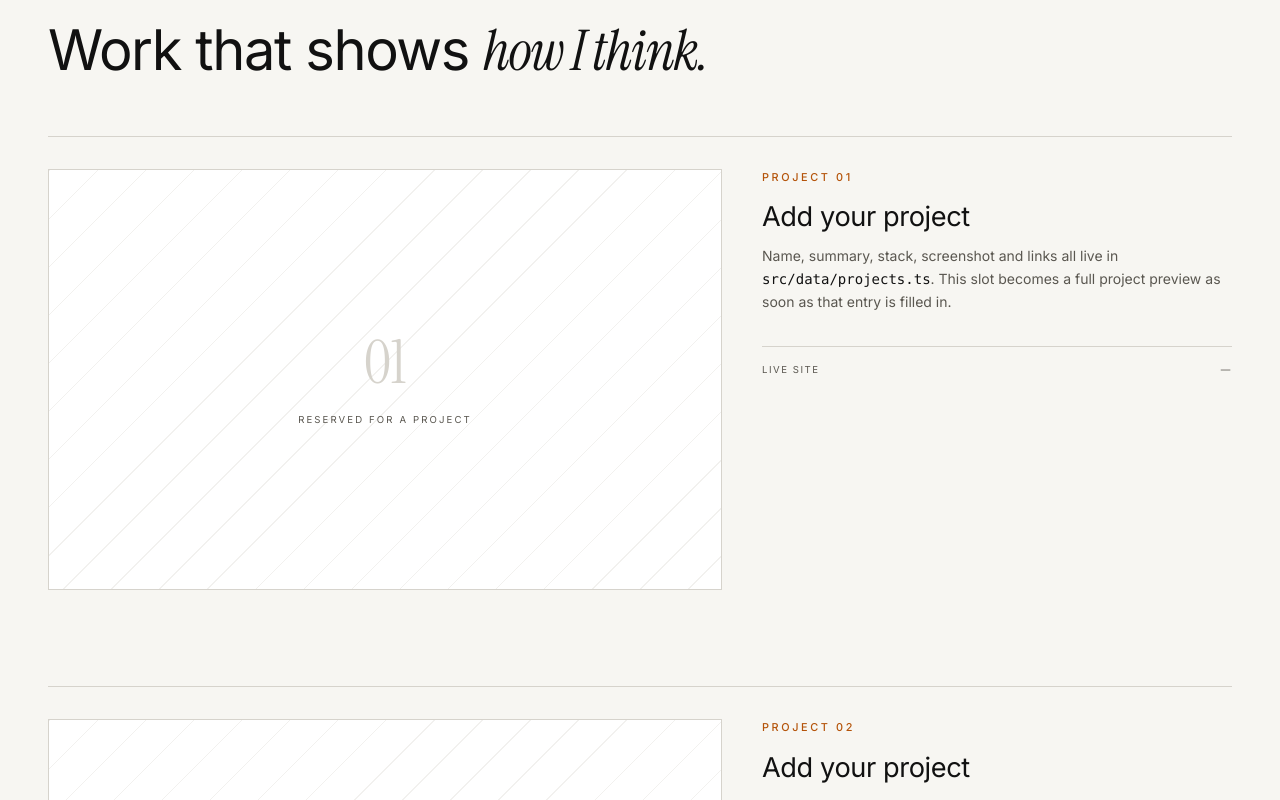
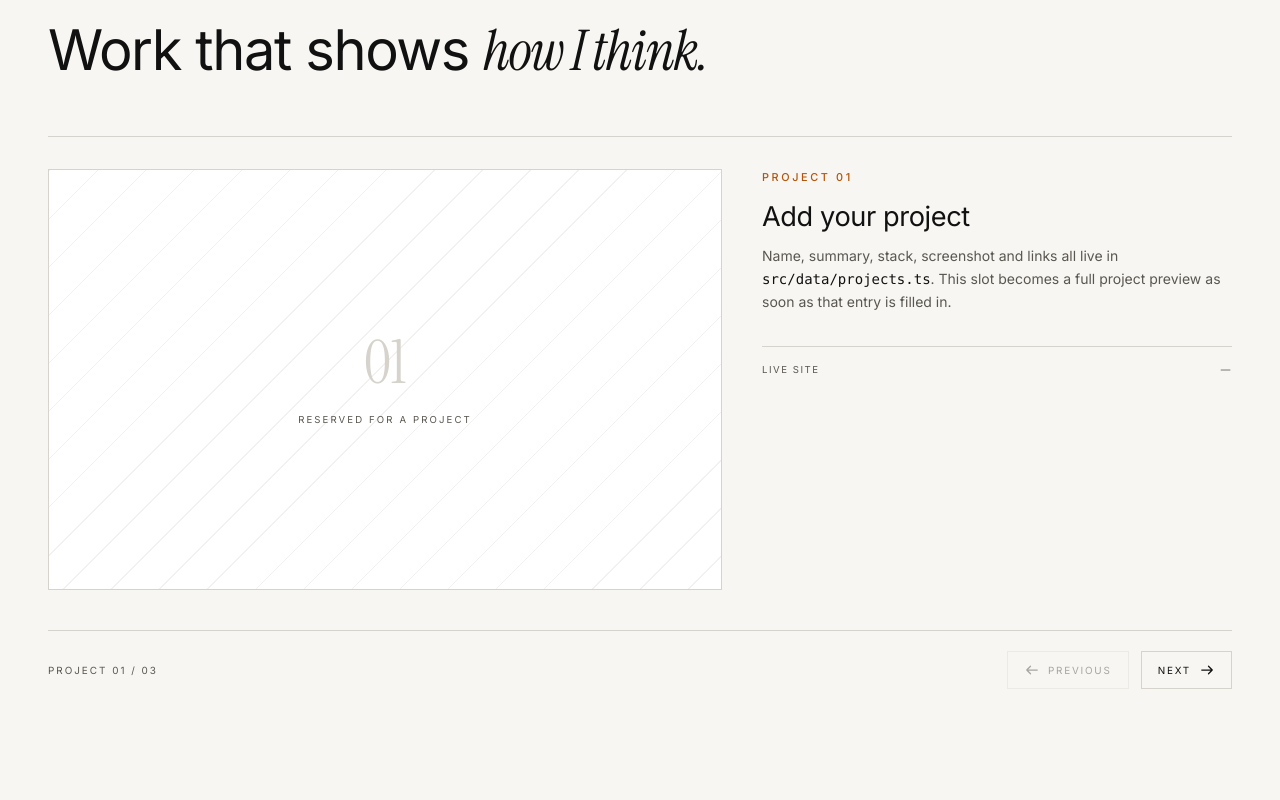
Before and after one commit to Oranee-code/Oranee-s-portfoilo, a React (Vite) app: page / in a window 1280 px wide. Shown: the part 2760-3560 px from the top of the page. Built offline with nearby package versions, Linux system fonts and the light colour scheme.

Commit message:
Implement project carousel navigation with counter
Co-authored-by: base44-builder[bot] <245833847+base44-builder[bot]@users.noreply.github.com>

```diff
--- /dev/null
+++ b/src/components/ProjectCarousel.tsx
@@ -0,0 +1,63 @@
+import { useState } from 'react'
+import { projects } from '../data/projects'
+import ProjectCard from './ProjectCard'
+import ProjectSlot from './ProjectSlot'
+import Reveal from './Reveal'
+import { ArrowLeftIcon, ArrowRightIcon } from './icons'
+
+const buttonStyles =
+  'group inline-flex items-center gap-2 border border-line px-4 py-2.5 text-[0.62rem] uppercase tracking-[0.18em] text-ink transition-colors duration-300 hover:border-accent hover:text-accent disabled:cursor-not-allowed disabled:opacity-35 disabled:hover:border-line disabled:hover:text-ink'
+
+/**
+ * One project at a time, stepped through with previous/next controls. The card
+ * remounts on each step, so it fades in again and the change is easy to follow.
+ */
+export default function ProjectCarousel() {
+  const [index, setIndex] = useState(0)
+  const total = projects.length
+  const project = projects[index]
+
+  if (!project) return null
+
+  return (
+    <div>
+      <Reveal key={project.id}>
+        {project.placeholder || !project.title ? (
+          <ProjectSlot index={index} />
+        ) : (
+          <ProjectCard project={project} index={index} />
+        )}
+      </Reveal>
+
+      <div className="mt-10 flex flex-wrap items-center justify-between gap-4 border-t border-line pt-5">
+        <p aria-live="polite" className="text-[0.62rem] uppercase tracking-[0.2em] text-muted">
+          Project {String(index + 1).padStart(2, '0')} / {String(total).padStart(2, '0')}
+        </p>
+
+        <div className="flex gap-3">
+          <button
+            type="button"
+            onClick={() => setIndex((current) => Math.max(0, current - 1))}
+            disabled={index === 0}
+            aria-label="Previous project"
+            className={buttonStyles}
+          >
+            <ArrowLeftIcon className="transition-transform duration-300 ease-editorial group-hover:-translate-x-0.5" />
+            Previous
+          </button>
+
+          <button
+            type="button"
+            onClick={() => setIndex((current) => Math.min(total - 1, current + 1))}
+            disabled={index === total - 1}
+            aria-label="Next project"
+            className={buttonStyles}
+          >
+            Next
+            <ArrowRightIcon className="transition-transform duration-300 ease-editorial group-hover:translate-x-0.5" />
+          </button>
+        </div>
+      </div>
+    </div>
+  )
+}
--- a/src/components/icons.tsx
+++ b/src/components/icons.tsx
@@ -27,6 +27,14 @@ export function ArrowRightIcon(props: IconProps) {
   return (
     <svg {...base} {...props}>
       <path d="M2.75 8h10.5M9.5 4.25 13.25 8 9.5 11.75" />
+    </svg>
+  )
+}
+
+export function ArrowLeftIcon(props: IconProps) {
+  return (
+    <svg {...base} {...props}>
+      <path d="M13.25 8H2.75M6.5 4.25 2.75 8 6.5 11.75" />
     </svg>
   )
 }
--- a/src/components/sections/Projects.tsx
+++ b/src/components/sections/Projects.tsx
@@ -1,8 +1,5 @@
-import ProjectCard from '../ProjectCard'
-import ProjectSlot from '../ProjectSlot'
-import Reveal from '../Reveal'
+import ProjectCarousel from '../ProjectCarousel'
 import SectionHeader from '../SectionHeader'
-import { projects } from '../../data/projects'
 
 export default function Projects() {
   return (
@@ -19,16 +16,8 @@ export default function Projects() {
           }
             />
 
-        <div className="mt-14 space-y-16 md:space-y-24">
-          {projects.map((project, index) => (
-            <Reveal key={project.id}>
-              {project.placeholder || !project.title ? (
-                <ProjectSlot index={index} />
-              ) : (
-                <ProjectCard project={project} index={index} />
-              )}
-            </Reveal>
-          ))}
+        <div className="mt-14">
+          <ProjectCarousel />
         </div>
       </div>
     </section>
```
